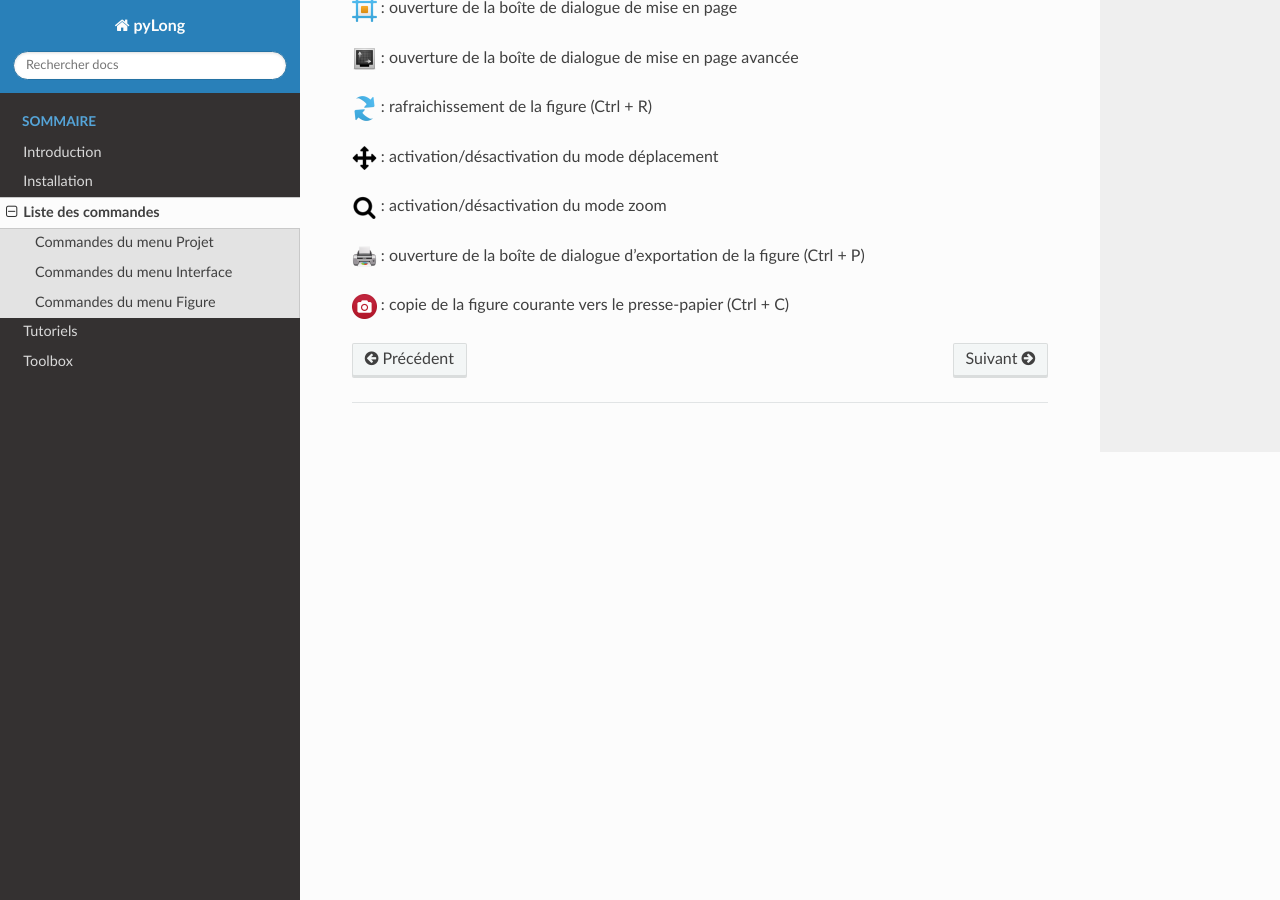
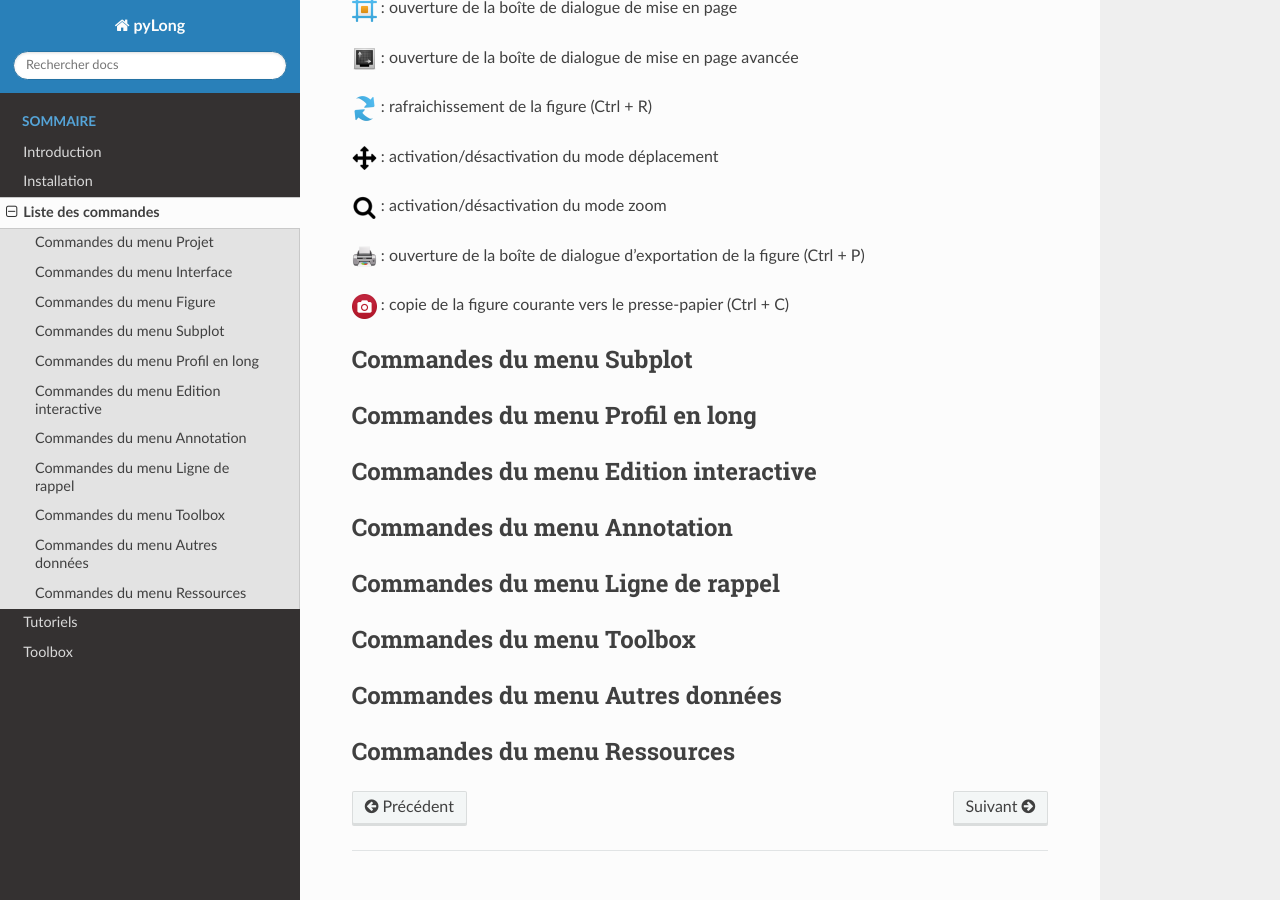
Before and after one commit to clementroussel/pyLong-doc, a Sphinx documentation site: the page built from docs/source/commandes.rst, in a window 1280 px wide and 900 px high, scrolled down 826 px. Built offline with Sphinx 7.4.7 and the Read the Docs theme 2.0.0, drawn with Linux system fonts in a browser that asks for light colours.

Commit message:
Update commandes.rst

```diff
--- a/docs/source/commandes.rst
+++ b/docs/source/commandes.rst
@@ -94,3 +94,27 @@ Commandes du menu Figure
 
 .. |copier_figure| image:: ./icones/copier_figure.png
                    :scale: 50%
+
+Commandes du menu Subplot
+=========================
+
+Commandes du menu Profil en long
+================================
+
+Commandes du menu Edition interactive
+=====================================
+
+Commandes du menu Annotation
+============================
+
+Commandes du menu Ligne de rappel
+=================================
+
+Commandes du menu Toolbox
+=========================
+
+Commandes du menu Autres données
+================================
+
+Commandes du menu Ressources
+============================
```
